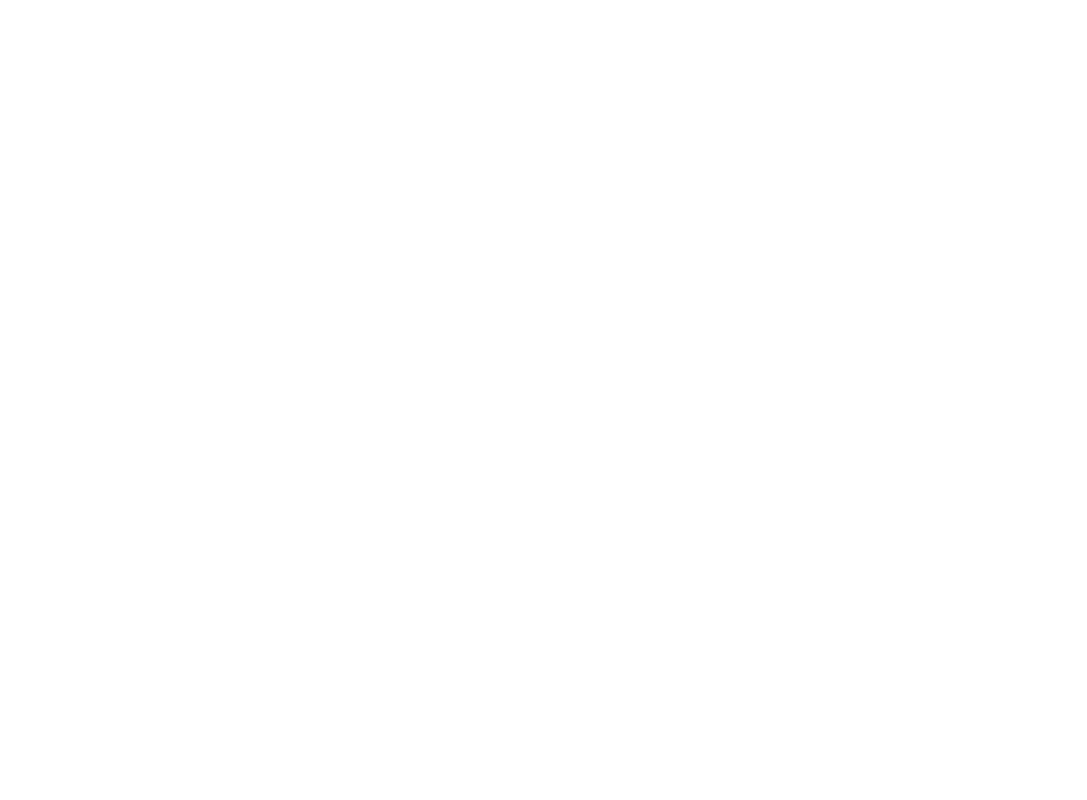
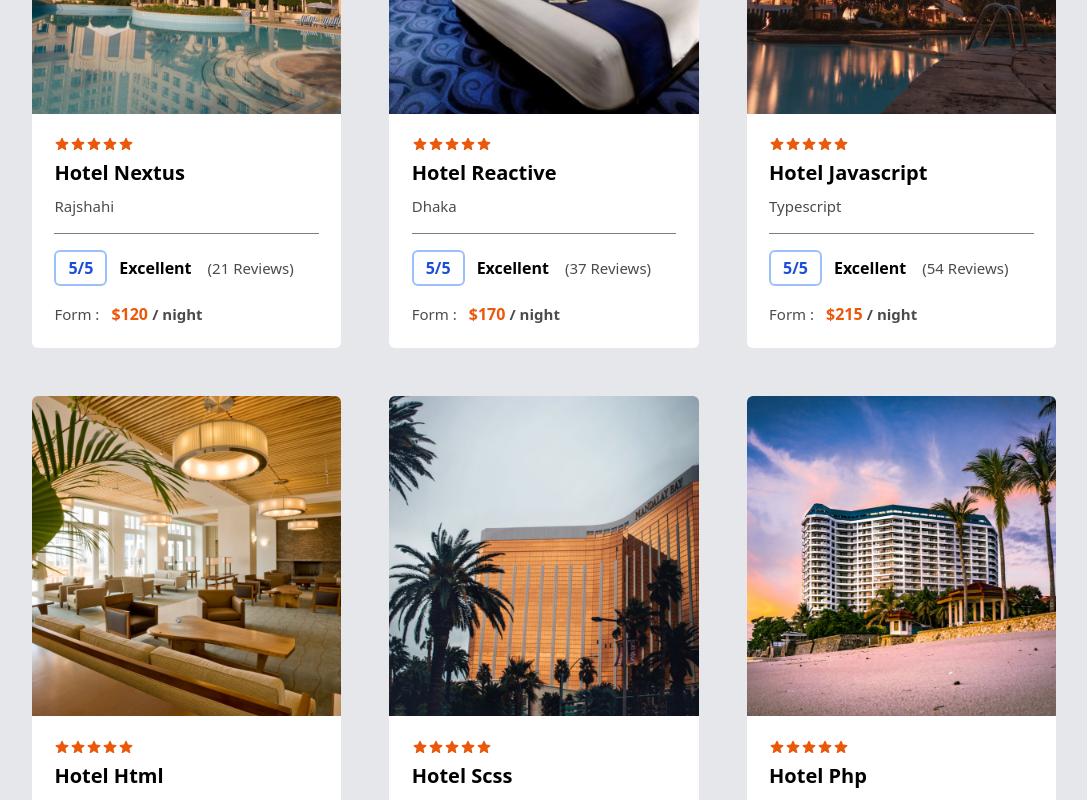
Before and after one commit to freetimezp/js-travel-12, a Next.js app: page / in a window 1280 px wide. Shown: the part 1760-2560 px from the top of the page, without its empty margins (96-1183 px from the left). Before the commit the page ends 1353 px from the top, so only its background shows below. Built offline with nearby package versions, Linux system fonts and the light colour scheme.

Commit message:
07. js-travel-12. Hotels, HotelCard Component.

```diff
--- /dev/null
+++ b/components/Hotels.tsx
@@ -0,0 +1,35 @@
+import React from 'react';
+import HotelCard from './helper/HotelCard';
+
+function Hotels() {
+    return (
+        <div className='pt-[5rem] bg-gray-200 pb-[4rem]'>
+            <h1 className='heading'>
+                Best Hotel
+            </h1>
+            <div className='grid grid-cols-1 md:grid-cols-2 lg:grid-cols-3
+                gap-[3rem] items-center w-[80%] mx-auto mt-[4rem]'>
+                <div>
+                    <HotelCard name="Hotel Nextus" city="Rajshahi" price="$120" reviewNum='21' image='/images/h1.png' />
+                </div>
+                <div>
+                    <HotelCard name="Hotel Reactive" city="Dhaka" price="$170" reviewNum='37' image='/images/h2.png' />
+                </div>
+                <div>
+                    <HotelCard name="Hotel Javascript" city="Typescript" price="$215" reviewNum='54' image='/images/h3.png' />
+                </div>
+                <div>
+                    <HotelCard name="Hotel Html" city="Code" price="$185" reviewNum='780' image='/images/h4.png' />
+                </div>
+                <div>
+                    <HotelCard name="Hotel Scss" city="Styles" price="$210" reviewNum='352' image='/images/h5.png' />
+                </div>
+                <div>
+                    <HotelCard name="Hotel Php" city="Sql" price="$278" reviewNum='135' image='/images/h6.png' />
+                </div>
+            </div>
+        </div>
+    );
+};
+
+export default Hotels;
--- /dev/null
+++ b/components/helper/HotelCard.tsx
@@ -0,0 +1,65 @@
+import { StarIcon } from '@heroicons/react/16/solid';
+import Image from 'next/image';
+import React from 'react';
+
+interface Props {
+    image: string;
+    name: string;
+    city: string;
+    reviewNum: string;
+    price: string;
+};
+
+function HotelCard({ image, name, city, reviewNum, price }: Props) {
+    return (
+        <div className='cursor-pointer bg-white rounded-md overflow-hidden'>
+            <div className='relative overflow-hidden w-[100%] h-[20rem]'>
+                <Image src={`${image}`} alt="hotel" className='transform object-cover
+                    transition-all duration-700 scale-100 hover:scale-125' layout="fill" />
+            </div>
+            <div className='p-[1.4rem]'>
+                <div className='flex items-center'>
+                    <StarIcon className='text-orange-600 w-[1rem] h-[1rem]' />
+                    <StarIcon className='text-orange-600 w-[1rem] h-[1rem]' />
+                    <StarIcon className='text-orange-600 w-[1rem] h-[1rem]' />
+                    <StarIcon className='text-orange-600 w-[1rem] h-[1rem]' />
+                    <StarIcon className='text-orange-600 w-[1rem] h-[1rem]' />
+                </div>
+                <h1 className="mt-[0.4rem] text-[20px] text-black capitalize font-bold">
+                    {name}
+                </h1>
+                <p className='text-[15px] text-black opacity-70 mt-[0.4rem]'>
+                    {city}
+                </p>
+                <div className='w-[100%] opacity-60 h-[0.8px] mt-[1rem] mb-[1rem] bg-gray-800'>
+                </div>
+                <div className='flex mt-[0.5rem] items-center space-x-3'>
+                    <h1 className='border-[2px] rounded-md border-opacity-50 text-blue-700
+                        font-bold px-3 py-1 border-blue-500'>
+                        5/5
+                    </h1>
+                    <h1 className='text-[16px] flex items-center space-x-4 font-bold text-black'>
+                        <span>Excellent</span>
+                        <span className='text-[15px] text-black opacity-70 font-normal'>
+                            ({reviewNum} Reviews)
+                        </span>
+                    </h1>
+                </div>
+                <h1 className='text-[15px] mt-[1rem] flex items-center space-x-3'>
+                    <span className='text-[15px] text-black opacity-70'>
+                        Form :
+                    </span>
+                    <span className='text-[16px] text-orange-600 font-bold'>
+                        {price}{" "}
+                        <span className='text-[15px] text-black opacity-70'>
+                            / night
+                        </span>
+                    </span>
+
+                </h1>
+            </div>
+        </div>
+    );
+};
+
+export default HotelCard;
--- a/pages/index.tsx
+++ b/pages/index.tsx
@@ -5,6 +5,7 @@
 import MobileNav from '@/components/MobileNav';
 import Hero from '@/components/Hero';
 import TopDestination from '@/components/TopDestination';
+import Hotels from '@/components/Hotels';
 
 const HomePage = () => {
   const [nav, setNav] = useState(false);
@@ -18,11 +19,12 @@
       <Head>
         <title>Website | Travel</title>
       </Head>
+
       <MobileNav nav={nav} toggleNavHandle={toggleNavHandle} />
       <Navbar toggleNavHandle={toggleNavHandle} />
       <Hero />
-
       <TopDestination />
+      <Hotels />
     </div>
   );
 };
```
